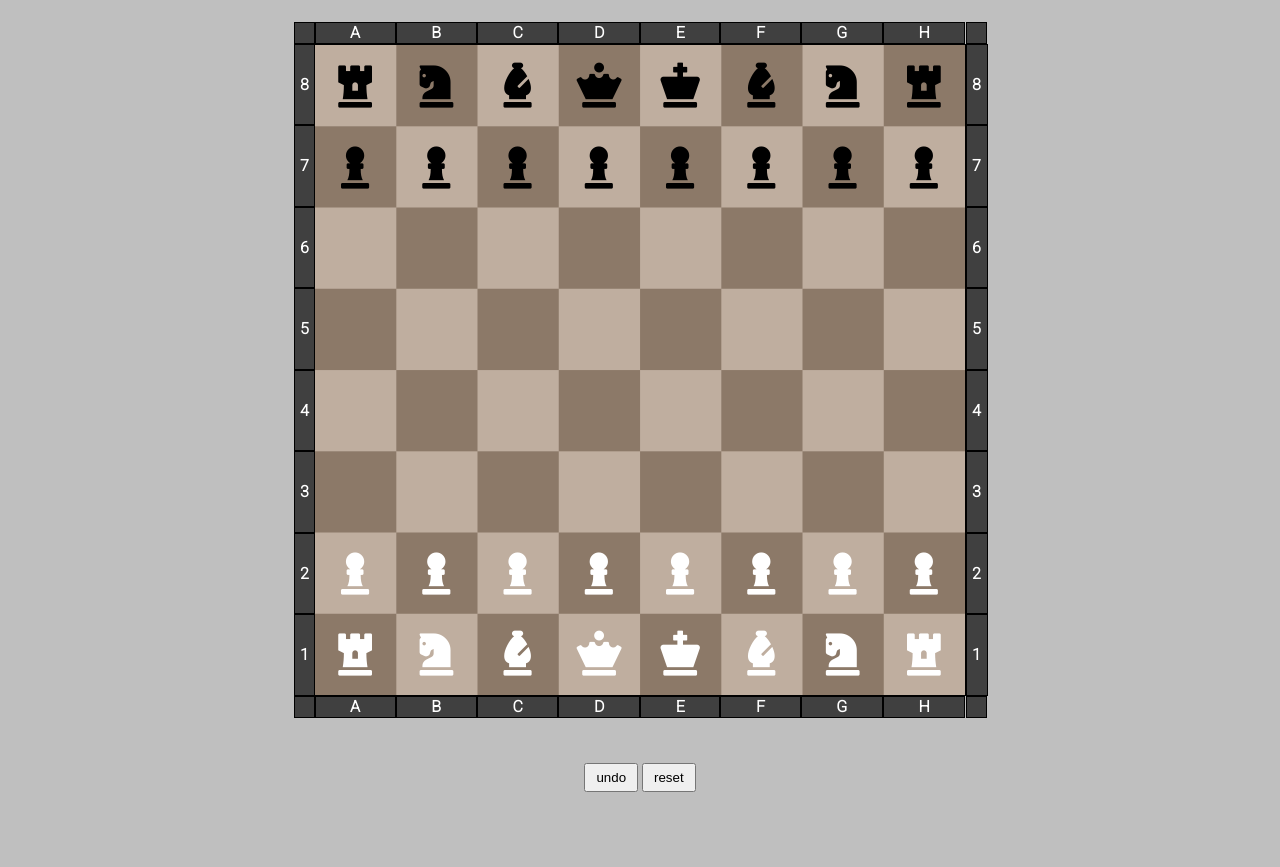
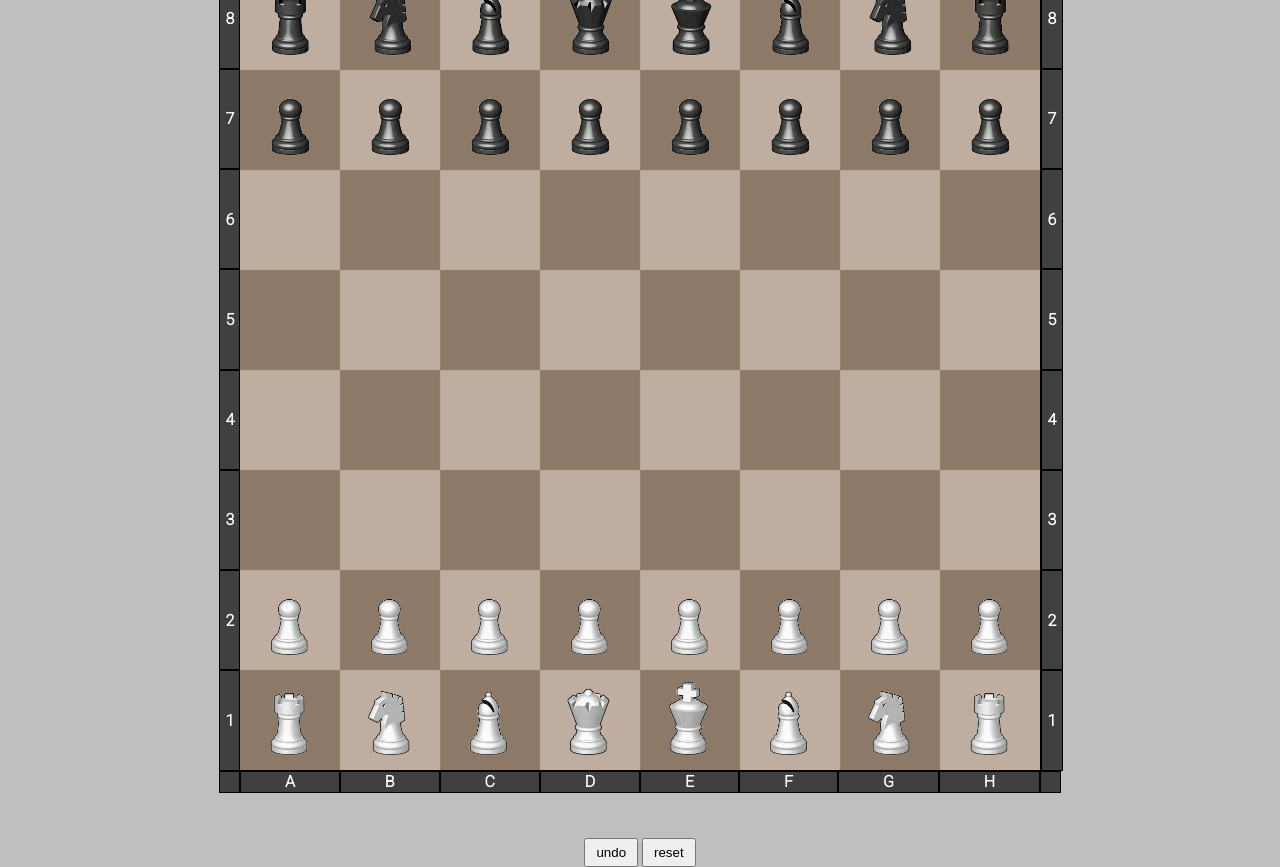
Before and after one commit to 23nith/Chess-Functional, a plain HTML site: page chess-functional/index.html in a window 1280 px wide. Shown: the part 134-1001 px from the top of the page. Before the commit the page ends 926 px from the top, so only its background shows below. Drawn offline with Linux system fonts and the light colour scheme.

Commit message:
updated design

```diff
--- a/chess-functional/app.js
+++ b/chess-functional/app.js
@@ -1,4 +1,5 @@
 let highlightColor =  "rgba(66, 245, 72, .5)";
+let piecesHeight = "80px"
 
 const threatDirection = {
     0 : "North",
@@ -19,19 +20,19 @@ class Piece {
 
     generatePiece(_fenLetter){
         let pieces = {
-            r : {name: "black-rook", icon: "fas fa-chess-rook", unicode: "f447", movement: [-8, 8, 1, -1, "", "", "", ""], code: "r", sliding: true},
-            n : {name: "black-knight", icon: "fas fa-chess-knight", unicode: "f441", movement: ["", "", -6, -10, -15, -17, 17, 15, 10, 6], code: "n", sliding: false},
-            b : {name: "black-bishop", icon: "fas fa-chess-bishop", unicode: "f43a", movement: ["", "", "", "", -7, -9, 9, 7], code: "b", sliding: true},
-            q : {name: "black-queen", icon: "fas fa-chess-queen", unicode: "f445", movement: [-8, 8, 1, -1, -7, -9, 9, 7], code: "q", sliding: true},
-            k: {name: "black-king", icon: "fas fa-chess-king", unicode: "f43f", movement: [-8, 8, 1, -1, -7, -9, 9, 7], initialMovement: [-8, 8, 1, -1, -7, -9, 9, 7, 2, -2], code: "k", sliding: false},
-            p : {name: "black-pawn", icon: "fas fa-chess-pawn", unicode: "f443", movement: [8, "", "", "", "", "", "", ""], code: "p", sliding: false, madeInitialMove: false, initialMovement: [8, 16]},
-
-            R : {name: "white-rook", icon: "fas fa-chess-rook", unicode: "f447", movement: [-8, 8, 1, -1, "", "", "", ""], code: "R", sliding: true},
-            N : {name: "white-knight", icon: "fas fa-chess-knight", unicode: "f441", movement: ["", "", -6, -10, -15, -17, 17, 15, 10, 6], code: "N", sliding: false},
-            B : {name: "white-bishop", icon: "fas fa-chess-bishop", unicode: "f43a", movement: ["", "", "", "", -7, -9, 9, 7], code: "B", sliding: true},
-            K : {name: "white-king", icon: "fas fa-chess-king", unicode: "f43f", movement: [-8, 8, 1, -1, -7, -9, 9, 7], initialMovement: [-8, 8, 1, -1, -7, -9, 9, 7, 2, -2], code: "K", sliding: false},
-            Q : {name: "white-queen", icon: "fas fa-chess-queen", unicode: "f445", movement: [-8, 8, 1, -1, -7, -9, 9, 7], code: "Q", sliding: true},
-            P : {name: "white-pawn", icon: "fas fa-chess-pawn", unicode: "f443", movement: ["", -8, "", "", "", "", "", ""], code: "P", sliding: false, initialMovement: [-8, -16]},
+            r : {img: "./Chess_Pieces/Rook-Black.gif", name: "black-rook", icon: "fas fa-chess-rook", unicode: "f447", movement: [-8, 8, 1, -1, "", "", "", ""], code: "r", sliding: true},
+            n : {img: "./Chess_Pieces/Knight-Black.gif", name: "black-knight", icon: "fas fa-chess-knight", unicode: "f441", movement: ["", "", -6, -10, -15, -17, 17, 15, 10, 6], code: "n", sliding: false},
+            b : {img: "./Chess_Pieces/Bishop-Black.gif", name: "black-bishop", icon: "fas fa-chess-bishop", unicode: "f43a", movement: ["", "", "", "", -7, -9, 9, 7], code: "b", sliding: true},
+            q : {img: "./Chess_Pieces/Queen-Black.gif", name: "black-queen", icon: "fas fa-chess-queen", unicode: "f445", movement: [-8, 8, 1, -1, -7, -9, 9, 7], code: "q", sliding: true},
+            k : {img: "./Chess_Pieces/King-Black.gif", name: "black-king", icon: "fas fa-chess-king", unicode: "f43f", movement: [-8, 8, 1, -1, -7, -9, 9, 7], initialMovement: [-8, 8, 1, -1, -7, -9, 9, 7, 2, -2], code: "k", sliding: false},
+            p : {img: "./Chess_Pieces/Pawn-Black.gif", name: "black-pawn", icon: "fas fa-chess-pawn", unicode: "f443", movement: [8, "", "", "", "", "", "", ""], code: "p", sliding: false, madeInitialMove: false, initialMovement: [8, 16]},
+
+            R : {img: "./Chess_Pieces/Rook-White.gif", name: "white-rook", icon: "fas fa-chess-rook", unicode: "f447", movement: [-8, 8, 1, -1, "", "", "", ""], code: "R", sliding: true},
+            N : {img: "./Chess_Pieces/Knight-White.gif", name: "white-knight", icon: "fas fa-chess-knight", unicode: "f441", movement: ["", "", -6, -10, -15, -17, 17, 15, 10, 6], code: "N", sliding: false},
+            B : {img: "./Chess_Pieces/Bishop-White.gif", name: "white-bishop", icon: "fas fa-chess-bishop", unicode: "f43a", movement: ["", "", "", "", -7, -9, 9, 7], code: "B", sliding: true},
+            K : {img: "./Chess_Pieces/King-White.gif", name: "white-king", icon: "fas fa-chess-king", unicode: "f43f", movement: [-8, 8, 1, -1, -7, -9, 9, 7], initialMovement: [-8, 8, 1, -1, -7, -9, 9, 7, 2, -2], code: "K", sliding: false},
+            Q : {img: "./Chess_Pieces/Queen-White.gif", name: "white-queen", icon: "fas fa-chess-queen", unicode: "f445", movement: [-8, 8, 1, -1, -7, -9, 9, 7], code: "Q", sliding: true},
+            P : {img: "./Chess_Pieces/Pawn-White.gif", name: "white-pawn", icon: "fas fa-chess-pawn", unicode: "f443", movement: ["", -8, "", "", "", "", "", ""], code: "P", sliding: false, initialMovement: [-8, -16]},
         }
         return pieces[_fenLetter];
     }
@@ -83,7 +84,9 @@ async function drawGrid(col, row, _fen){
 
                 // grid[gridCounter].innerHTML = `<i ${capital ? 'draggable="true"' : ""} ${capital ? 'ondragstart="drag(event)"' : ""} class="${piece.generatePiece(fenArr[i]).icon}" id="${piece.generatePiece(fenArr[i]).code}-${i}" ></i>`;
                 let theId = (piece.generatePiece(fenArr[i]).code == "k" || piece.generatePiece(fenArr[i]).code == "K")? piece.generatePiece(fenArr[i]).code : `${piece.generatePiece(fenArr[i]).code}-${i}`;
-                grid[gridCounter].innerHTML = `<i ${capital ? 'draggable="true"' : ""} ${capital ? 'ondragstart="drag(event)"' : ""} class="${piece.generatePiece(fenArr[i]).icon}" id="${theId}" ></i>`;
+                // grid[gridCounter].innerHTML = `<i ${capital ? 'draggable="true"' : ""} ${capital ? 'ondragstart="drag(event)"' : ""} class="${piece.generatePiece(fenArr[i]).icon}" id="${theId}" ></i>`;
+                // <img src="./Chess_Pieces/Bishop-White.gif" alt="" style="height: 90px; width: auto">
+                grid[gridCounter].innerHTML = `<img src=${piece.generatePiece(fenArr[i]).img} style="height: ${piecesHeight}; width: auto" ${capital ? 'draggable="true"' : ""} ${capital ? 'ondragstart="drag(event)"' : ""} class="${piece.generatePiece(fenArr[i]).icon}" id="${theId}" />`;
                 if (character == character.toUpperCase()){
                     grid[gridCounter].children[0].classList.add("lightPiece")
                 }else{
--- a/chess-functional/style.css
+++ b/chess-functional/style.css
@@ -14,8 +14,10 @@ body {
 
 .container {
     display: grid;
-    width: 650px;
-    height: 650px;
+    /* width: 650px;
+    height: 650px; */
+    width: 800px;
+    height: 800px;
     border: solid black 1px;
     grid-template-columns: repeat(8, 1fr);
     grid-template-rows: repeat(8, 1fr);
@@ -88,6 +90,11 @@ p {
 
 .black-captured div, .white-captured div{
     margin-left: 15px;
+}
+
+.black-captured div img, .white-captured div img{
+    height: 90px;
+    width: auto;
 }
 
 
```
Also changed, not shown: chess-functional/index.html (+0 -1 lines), chess-functional/Chess_Pieces/Bishop-Black.gif (added), chess-functional/Chess_Pieces/Bishop-White.gif (added), chess-functional/Chess_Pieces/King-Black.gif (added), chess-functional/Chess_Pieces/King-White.gif (added), chess-functional/Chess_Pieces/Knight-Black.gif (added), chess-functional/Chess_Pieces/Knight-White.gif (added), chess-functional/Chess_Pieces/Pawn-Black.gif (added), chess-functional/Chess_Pieces/Pawn-White.gif (added), chess-functional/Chess_Pieces/Queen-Black.gif (added), chess-functional/Chess_Pieces/Queen-White.gif (added), chess-functional/Chess_Pieces/Rook-Black.gif (added), chess-functional/Chess_Pieces/Rook-White.gif (added).
